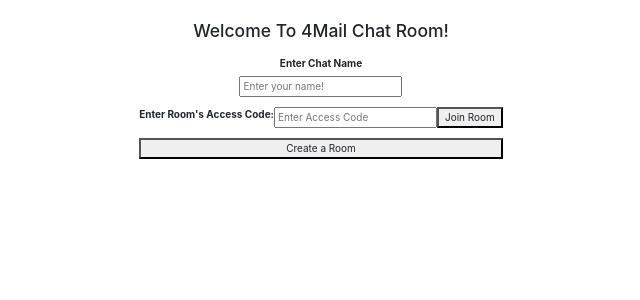
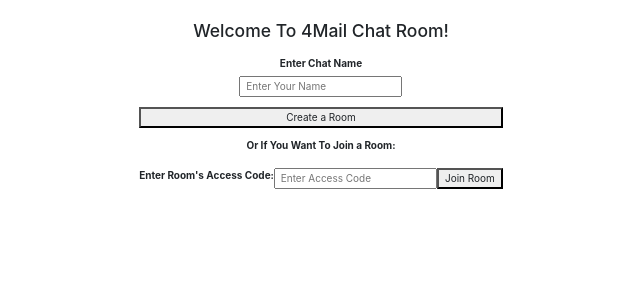
Before and after one commit to mikieyx/4Mail, a Flask app: page /chat in a window 1280 px wide. Shown: the part 62-362 px from the top of the page, without its empty margins (319-959 px from the left). Run offline with Flask 3, Linux system fonts and the light colour scheme; some libraries are stand-ins or nearby versions.

Commit message:
Update html

```diff
--- a/app/templates/chat.html
+++ b/app/templates/chat.html
@@ -10,21 +10,23 @@
       <label> Enter Chat Name </label> <br>
       <input
         type="text"
-        placeholder="Enter your name!"
+        placeholder=" Enter Your Name"
         name="name"
         value="{{name}}"
       />
     </div>
 
+    <button type="submit" name="create" class="create-btn">Create a Room</button>  <!-- Add a button to create a room -->
+
+    <label>  Or If You Want To Join a Room: </label>
+
     <!-- Create an input field for the room's access code -->
     <div class="join">
-      <label> Enter Room's Access Code: </label>
-      <input type="text" placeholder="Enter Access Code" name="code" value="{{code}}" />
+      <label> Enter Room's Access Code:</label>
+      <input type="text" placeholder=" Enter Access Code" name="code" value="{{code}}" />
       <hr>  <!-- Add a horizontal line separator -->
       <button type="submit" name="join">Join Room</button>  <!-- Add a button to join a room -->
     </div>
-
-    <button type="submit" name="create" class="create-btn">Create a Room</button>  <!-- Add a button to create a room -->
 
     <!-- Check if there is an error message and display it if there is -->
     {% if error %}
```
Also changed, not shown: app/app.db.
